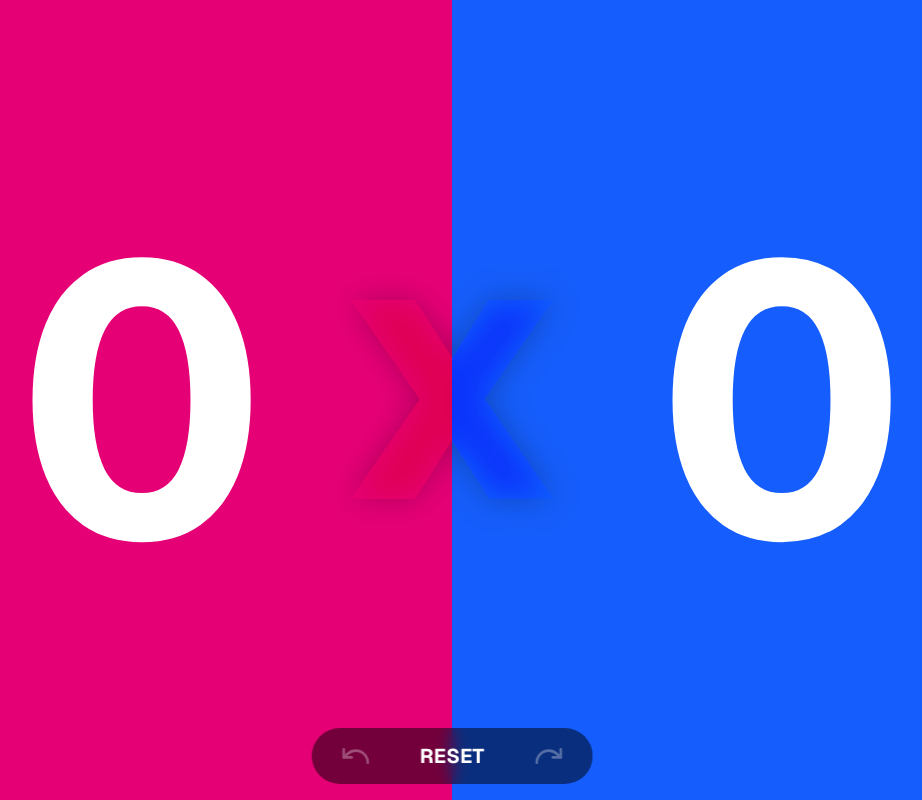
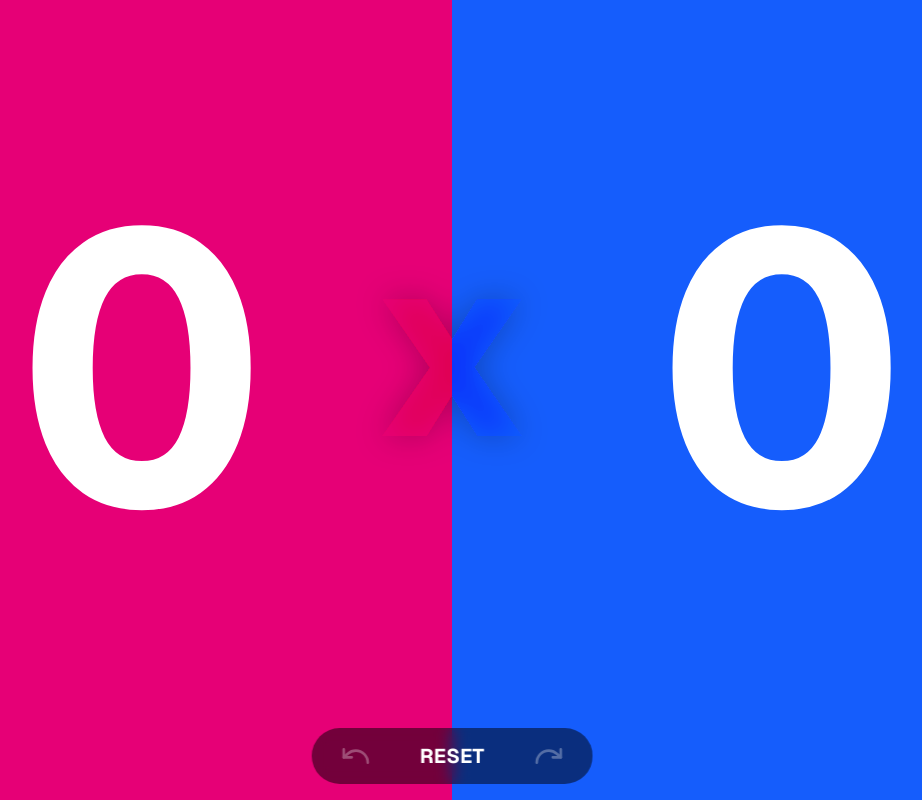
Before and after one commit to tomchandotme/bbx-score-web, a React (Vite) app: page / in a window 1280 px wide. Shown: the whole page, without its empty margins (188-1110 px from the left). Built offline with nearby package versions, Linux system fonts and the light colour scheme.

Commit message:
feat: landscape padding bottom

```diff
--- a/src/App.tsx
+++ b/src/App.tsx
@@ -34,7 +34,7 @@ export default function App() {
         onClick={() => handleScore("red")}
         className="flex flex-1 cursor-pointer items-center justify-center bg-pink-600 transition-colors active:bg-pink-700"
       >
-        <span className="text-[30vw] leading-none font-bold tracking-tighter text-white">
+        <span className="text-[30vw] leading-none font-bold tracking-tighter text-white landscape:pb-[5vw]">
           {currentScore.red}
         </span>
       </div>
@@ -43,13 +43,13 @@ export default function App() {
         onClick={() => handleScore("blue")}
         className="flex flex-1 cursor-pointer items-center justify-center bg-blue-600 transition-colors active:bg-blue-700"
       >
-        <span className="text-[30vw] leading-none font-bold tracking-tighter text-white">
+        <span className="text-[30vw] leading-none font-bold tracking-tighter text-white landscape:pb-[5vw]">
           {currentScore.blue}
         </span>
       </div>
 
       <div className="pointer-events-none absolute top-1/2 left-1/2 flex -translate-x-1/2 -translate-y-1/2 items-center justify-center mix-blend-color-burn">
-        <span className="text-[35vh] leading-none font-black text-white/30 drop-shadow-[0_0_2vh_rgba(0,0,0,0.8)]">
+        <span className="text-[15vw] leading-none font-black text-white/30 drop-shadow-[0_0_2vh_rgba(0,0,0,0.8)] landscape:pb-[5vw]">
           X
         </span>
       </div>
```
